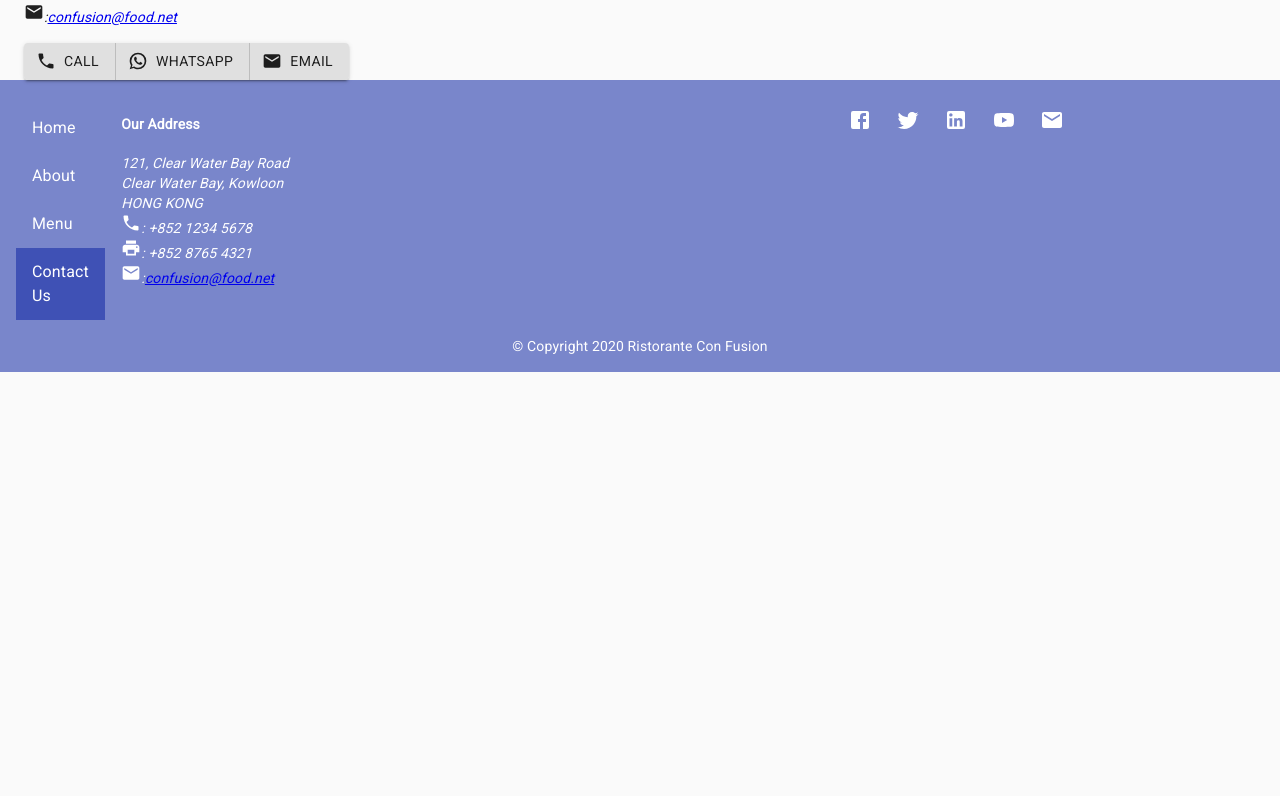
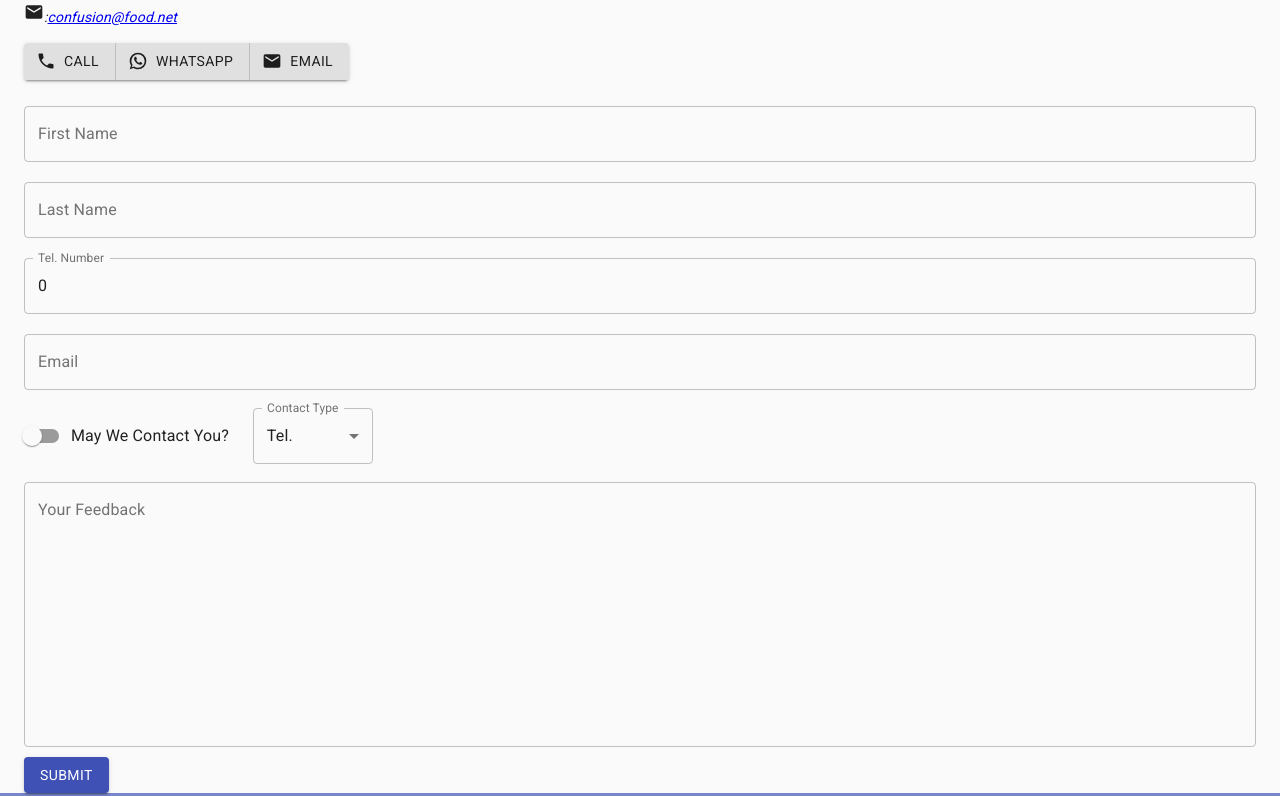
Before and after one commit to jmuppala/confusion-react-16.3.1, a React (Create React App) app: page /contactus in a window 1280 px wide. Shown: the part 488-1284 px from the top of the page. Before the commit the page ends 860 px from the top, so only its background shows below. Built offline with nearby package versions, Linux system fonts and the light colour scheme.

Commit message:
Controlled Forms

```diff
--- a/src/components/ContactComponent.js
+++ b/src/components/ContactComponent.js
@@ -1,4 +1,4 @@
-import React from 'react';
+import React, { useState } from 'react';
 import Grid from '@material-ui/core/Grid';
 import PhoneIcon from '@material-ui/icons/Phone';
 import PrintIcon from '@material-ui/icons/Print';
@@ -10,8 +10,69 @@ import Typography from '@material-ui/core/Typography';
 import Breadcrumbs from '@material-ui/core/Breadcrumbs';
 import Link from '@material-ui/core/Link';
 import { Link as RouterLink } from 'react-router-dom';
+import TextField from '@material-ui/core/TextField';
+import { makeStyles } from '@material-ui/core/styles';
+import FormGroup from '@material-ui/core/FormGroup';
+import FormControlLabel from '@material-ui/core/FormControlLabel';
+import Switch from '@material-ui/core/Switch';
+import InputLabel from '@material-ui/core/InputLabel';
+import MenuItem from '@material-ui/core/MenuItem';
+import FormControl from '@material-ui/core/FormControl';
+import Select from '@material-ui/core/Select';
+
+const useStyles = makeStyles((theme) => ({
+    root: {
+      '& .MuiTextField-root': {
+        margin: '10px 0',
+        width: '100%'
+      }
+    },
+    formControl: {
+        margin: theme.spacing(1),
+        minWidth: 120,
+    },
+    selectEmpty: {
+        marginTop: theme.spacing(2),
+    },
+}));
 
 export default function Contact(props) {
+    const classes = useStyles();
+
+    const [formState, setFormState] = useState({
+        firstname: '',
+        lastname: '',
+        telnum: 0,
+        email: '',
+        agree: false,
+        contactType: 'Tel.',
+        message: ''
+    });
+
+    const handleSubmit = (event) => {
+        event.preventDefault();
+
+        console.log('Form Value is: ', JSON.stringify(formState));
+        alert('Form Value is: ' + JSON.stringify(formState));
+        setFormState({
+            firstname: '',
+            lastname: '',
+            telnum: 0,
+            email: '',
+            agree: false,
+            contactType: 'Tel.',
+            message: ''
+        });
+    }
+
+    const handleInputChange = (event) => {
+        const target = event.target;
+        const value = target.type === 'checkbox' ? target.checked : target.value;
+        const name = target.name;
+
+        setFormState({ ...formState, [name]: value });
+    };
+
     return(
         <Grid container spacing={2}>
             <Grid item xs={12}>
@@ -27,7 +88,7 @@ export default function Contact(props) {
                 Location Information
                 </Typography>
             </Grid>
-            <Grid item xs={12} sm={6}>
+            <Grid item xs={12} md={6}>
                 <Typography variant="h6" align='left' component="h6">
                 Our Address
                 </Typography>
@@ -39,7 +100,7 @@ export default function Contact(props) {
                 <a href="mailto:confusion@food.net">confusion@food.net</a>
                 </address>
             </Grid>
-            <Grid item xs={12} sm={6}>
+            <Grid item xs={12} md={6}>
                 <Typography variant="h6" align='left' component="h6">
                 Map of our Location
                 </Typography>
@@ -51,6 +112,43 @@ export default function Contact(props) {
                     <Button startIcon={<EmailIcon />} href="mailto:confusion@food.net">Email</Button>
                 </ButtonGroup>
             </Grid>
+            <Grid item xs={12}>
+                <form className={classes.root} noValidate autoComplete="off" onSubmit={handleSubmit}>
+                    <TextField label="First Name" variant="outlined" name="firstname" value={formState.firstname} onChange={handleInputChange} />
+                    <TextField label="Last Name" variant="outlined" name="lastname" value={formState.lastname} onChange={handleInputChange} />
+                    <TextField type="telnum" label="Tel. Number" variant="outlined" name="telnum" value={formState.telnum} onChange={handleInputChange} />
+                    <TextField type="email" label="Email" variant="outlined" name="email" value={formState.email} onChange={handleInputChange} />
+                    <FormGroup row>
+                        <FormControlLabel
+                            control={
+                            <Switch checked={formState.agree} onChange={handleInputChange}
+                                name="agree" color="primary"
+                            />
+                            }
+                            label="May We Contact You?"
+                        />
+                        <FormControl variant="outlined" className={classes.formControl}>
+                            <InputLabel id="demo-simple-select-outlined-label">Contact Type</InputLabel>
+                            <Select
+                            labelId="demo-simple-select-outlined-label"
+                            id="demo-simple-select-outlined"
+                            name="contactType"
+                            value={formState.contactType}
+                            onChange={handleInputChange}
+                            label="Contact Type"
+                            >
+                                <MenuItem value='None'><em>None</em></MenuItem>
+                                <MenuItem value={'Tel.'}>Tel.</MenuItem>
+                                <MenuItem value={'Email'}>Email</MenuItem>
+                            </Select>
+                        </FormControl>
+                        <TextField multiline rows={12} label="Your Feedback" variant="outlined" name="message" value={formState.message} onChange={handleInputChange} />
+                    </FormGroup>
+                    <Button type="submit" variant="contained" color="primary">
+                    Submit
+                    </Button>
+                </form>
+            </Grid>
         </Grid>
     );
 }
```
